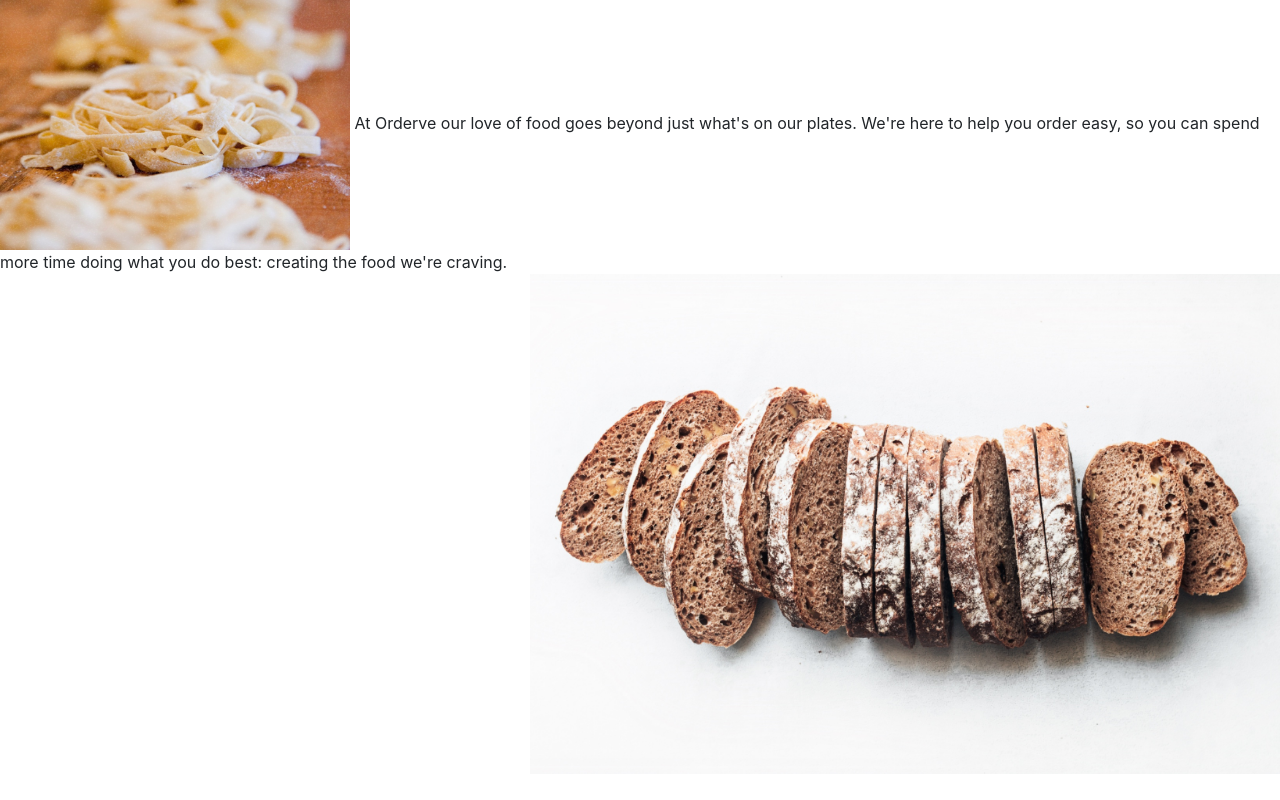
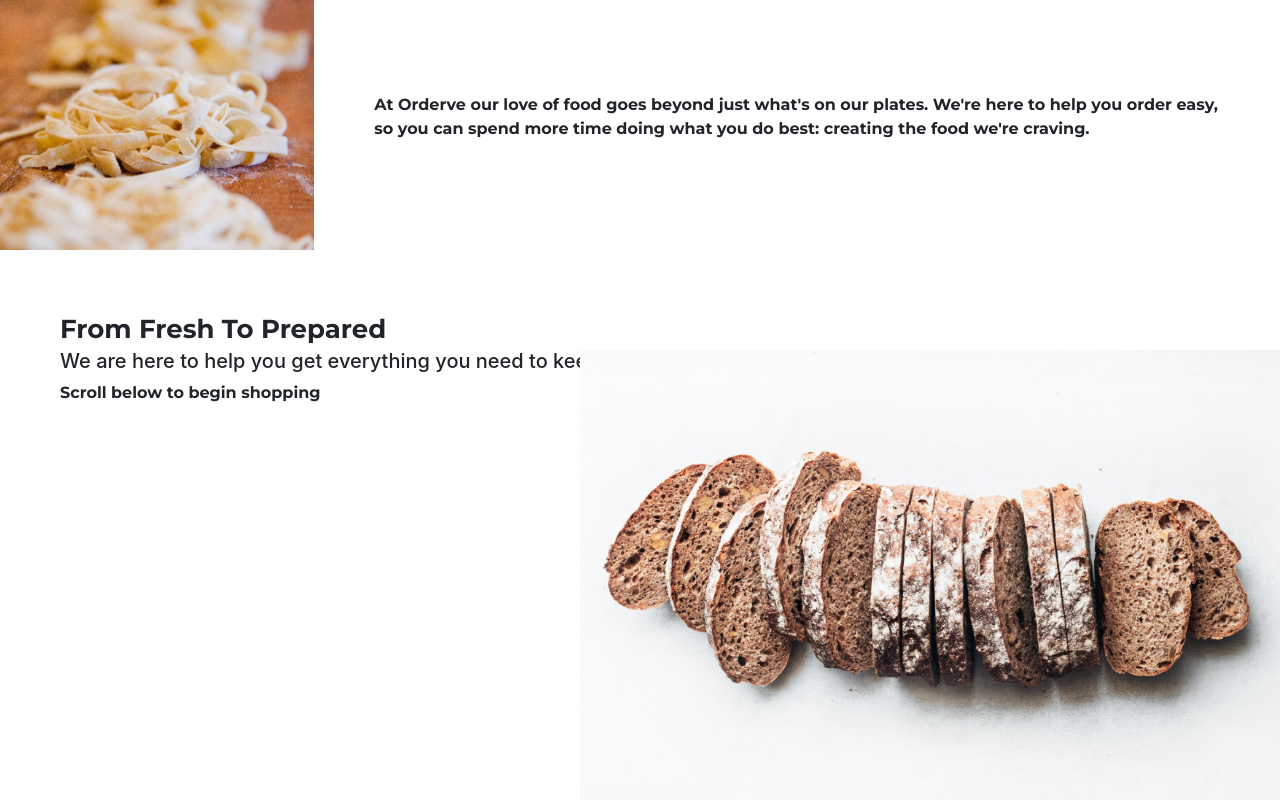
Before and after one commit to Lindseykatz/codal, a plain HTML site: page public/about.html in a window 1280 px wide. Drawn offline with nearby package versions, Linux system fonts and the light colour scheme.

Commit message:
Add text to page. Adjust the pasta text to be exact size, still need to fix the bread text.

```diff
--- a/public/about.css
+++ b/public/about.css
@@ -1,5 +1,48 @@
-#pasta{
+.pasta {
+    display: -webkit-box;
+    display: -moz-box;
+    display: -ms-flexbox;
+    display: -webkit-flex;
+
+    display: flex;
+
+    -webkit-box-align: center;
+    -moz-box-align: center;
+    -webkit-align-items: center;
+    -ms-flex-align: center;
+
+    align-items: center;
+}
+
+img {
+    min-height: 250px;
+}
+
+
+span {
+  vertical-align: middle;
+  display: table-cell;
+  padding: 60px;
+}
+
+p {
+  font-family:'Montserrat', sans-serif;
+  font-weight: 700;
+  font-size: 16px;
+}
+
+header {
+  font-family:'Montserrat', sans-serif;
+  font-weight: 700;
+  font-size: 26px;
+  vertical-align: middle;
+  display: table-cell;
+}
+
+
+.bread {
   position: fixed;
-  top: 0px;
-  left: 0px;
+  bottom: 0px;
+  right: 0px;
+  display: table;
 }
--- a/public/about.html
+++ b/public/about.html
@@ -17,10 +17,15 @@
   <div class="about">
     <div class="pasta">
       <img style="vertical-align:middle" src="pasta.jpg" alt="pasta" width="350" height="250">
-      <span style=" ">At Orderve our love of food goes beyond just what's on our plates. We're here to help you order easy, so you can spend more time doing what you do best: creating the food we're craving.</span>
+      <span style="vertical-align:middle"><p>At Orderve our love of food goes beyond just what's on our plates. We're here to help you order easy, so you can spend more time doing what you do best: creating the food we're craving.</p></span>
     </div>
+    <span style="vertical-align:middle">
+      <header> From Fresh To Prepared </header>
+      <h5> We are here to help you get everything you need to keep the kitchen running smoothly. </h5>
+      <p> Scroll below to begin shopping </p>
+    </span2>
     <div class="bread">
-      <img src="bread.jpg" alt="bread" align="right" width="750" height="500">
+      <img src="bread.jpg" alt="bread" align="right" width="700" height="450">
     </div>
   </div>
   <script src="https://stackpath.bootstrapcdn.com/bootstrap/4.3.1/js/bootstrap.min.js" integrity="sha384-JjSmVgyd0p3pXB1rRibZUAYoIIy6OrQ6VrjIEaFf/nJGzIxFDsf4x0xIM+B07jRM" crossorigin="anonymous"></script>
```
